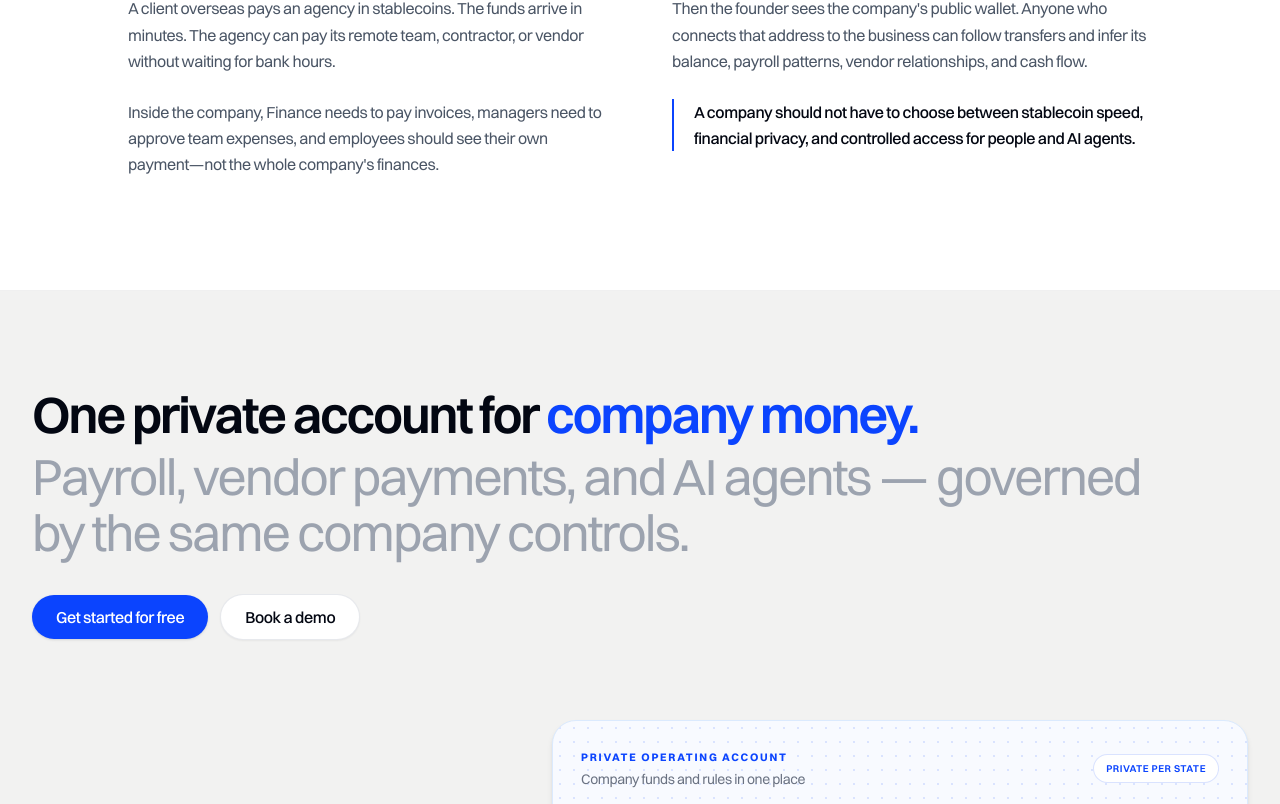
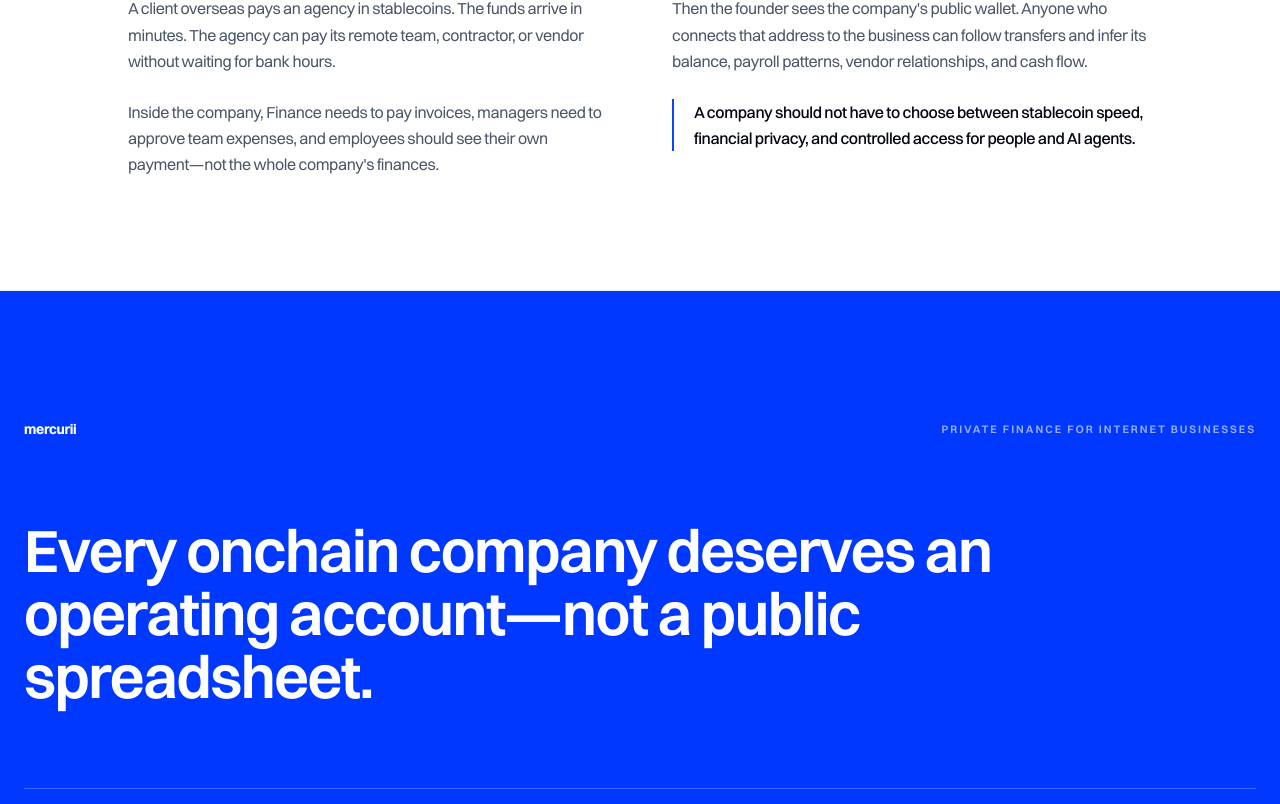
Before and after one commit to shumhn/mercurii, a Next.js app in the folder frontend/: page / in a window 1280 px wide. Shown: the part 1996-2800 px from the top of the page. Built offline with nearby package versions, Linux system fonts and the light colour scheme.

Commit message:
feat: highlight finalized PER proofs

```diff
--- a/frontend/app/globals.css
+++ b/frontend/app/globals.css
@@ -21,26 +21,12 @@
   --color-app-muted: var(--app-muted);
   --font-sans: var(--font-switzer), 'Switzer', -apple-system, BlinkMacSystemFont, sans-serif;
   --font-display: var(--font-switzer), 'Switzer', -apple-system, BlinkMacSystemFont, sans-serif;
+  --font-mono: ui-monospace, 'SF Mono', 'Cascadia Mono', Menlo, Consolas, monospace;
 }
 
-/* Force Switzer globally across all elements */
-html,
-body,
-h1,
-h2,
-h3,
-h4,
-h5,
-h6,
-p,
-span,
-a,
-button,
-input,
-select,
-textarea {
-  font-family: var(--font-switzer), 'Switzer', -apple-system, BlinkMacSystemFont, 'Segoe UI', Roboto, sans-serif !important;
-}
+/* Switzer is applied once on <body> via next/font in layout.tsx and inherited.
+ * The old !important rule here also overrode every Tailwind font-mono utility,
+ * so addresses and signatures never rendered monospaced. */
 
 body {
   background-color: #F2F2F1;
--- a/frontend/app/page.tsx
+++ b/frontend/app/page.tsx
@@ -2,6 +2,7 @@ import { Navbar } from "@/components/sections/navbar";
 import { Hero } from "@/components/sections/hero";
 import { SocialProof } from "@/components/sections/social-proof";
 import { FounderStory } from "@/components/sections/founder-story";
+import { Manifesto } from "@/components/sections/manifesto";
 import { BusinessAccount } from "@/components/sections/business-account";
 import { OperationalComparison } from "@/components/sections/operational-comparison";
 import { TeamControl } from "@/components/sections/team-control";
@@ -26,6 +27,9 @@ export default function Home() {
 
       {/* Founder problem story */}
       <FounderStory />
+
+      {/* Vision statement — the deck's bold closing line */}
+      <Manifesto />
 
       {/* The Foundation: Business Account & Multi-currency Flow */}
       <BusinessAccount />
--- a/frontend/components/sections/devnet-proofs.tsx
+++ b/frontend/components/sections/devnet-proofs.tsx
@@ -30,16 +30,16 @@ export function DevnetProofs() {
     },
     {
       title: "Batch Payroll Approval Proof",
-      label: "PER Transaction",
+      label: "PER Transaction · finalized at MagicBlock slot 476577461",
       value: "56EJD3KHVV36bGZ4MAZDhiMjiJ9wL13HcH4ws78j5avg7HN4DweChg2tUsCUfbaPMjJMU6ybjx3WhnDWxiNTTP7A",
-      link: "https://explorer.solana.com/tx/56EJD3KHVV36bGZ4MAZDhiMjiJ9wL13HcH4ws78j5avg7HN4DweChg2tUsCUfbaPMjJMU6ybjx3WhnDWxiNTTP7A?cluster=devnet",
+      link: "https://explorer.solana.com/tx/56EJD3KHVV36bGZ4MAZDhiMjiJ9wL13HcH4ws78j5avg7HN4DweChg2tUsCUfbaPMjJMU6ybjx3WhnDWxiNTTP7A?cluster=custom&customUrl=https%3A%2F%2Fdevnet-tee.magicblock.app",
       status: "9/9 Items Settled",
     },
     {
       title: "Autonomous Agent Spend Proof",
-      label: "PER Float Spend",
+      label: "PER Float Spend · finalized at MagicBlock slot 468306306",
       value: "36iv6JU7B2a2YSxVKpn9Z6bh4B7N7nHWmw7fPV1dBikTcc6MYTgYV21mn71C16bZD3Ebfq9UPhQqW7QjbLdXJvWz",
-      link: "https://explorer.solana.com/tx/36iv6JU7B2a2YSxVKpn9Z6bh4B7N7nHWmw7fPV1dBikTcc6MYTgYV21mn71C16bZD3Ebfq9UPhQqW7QjbLdXJvWz?cluster=devnet",
+      link: "https://explorer.solana.com/tx/36iv6JU7B2a2YSxVKpn9Z6bh4B7N7nHWmw7fPV1dBikTcc6MYTgYV21mn71C16bZD3Ebfq9UPhQqW7QjbLdXJvWz?cluster=custom&customUrl=https%3A%2F%2Fdevnet-tee.magicblock.app",
       status: "1,000 Micro USDC Bounded",
     },
   ];
--- a/frontend/components/sections/manifesto.tsx
+++ b/frontend/components/sections/manifesto.tsx
@@ -4,21 +4,26 @@ import React from "react";
 
 export function Manifesto() {
   return (
-    <section id="manifesto" className="py-28 sm:py-36 border-t border-b border-white/[0.08] relative bg-[#07070a]">
-      <div className="max-w-5xl mx-auto px-6 text-center">
-        <h2 className="text-2xl sm:text-4xl md:text-5xl font-medium tracking-tight text-zinc-100 leading-[1.35]">
-          We empower onchain organizations to operate with true corporate confidentiality. Salaries
-          stay private. Vendor payments stay protected. Autonomous AI agents operate within hardware
-          enclaves — accelerating the new financial internet where value moves freely, instantly,
-          and with absolute secrecy.
+    <section id="manifesto" className="relative bg-[#0038ff] text-white overflow-hidden">
+      <div className="max-w-7xl mx-auto px-6 py-24 sm:py-32">
+        {/* Top row: wordmark + eyebrow, mirroring the pitch-deck vision slide */}
+        <div className="flex items-center justify-between gap-4">
+          <span className="text-sm font-bold tracking-tight">mercurii</span>
+          <span className="text-[11px] font-semibold uppercase tracking-[0.18em] text-white/60">
+            Private finance for internet businesses
+          </span>
+        </div>
+
+        <h2 className="mt-14 sm:mt-20 max-w-5xl text-4xl sm:text-6xl font-semibold tracking-tight leading-[1.05]">
+          Every onchain company deserves an operating account&mdash;not a public spreadsheet.
         </h2>
 
-        <div className="mt-12 flex items-center justify-center gap-3">
-          <span className="text-xs uppercase tracking-widest text-zinc-500 font-mono">
+        <div className="mt-14 sm:mt-20 border-t border-white/25 pt-6 flex flex-wrap items-center gap-x-3 gap-y-2">
+          <span className="text-xs uppercase tracking-widest text-white/70 font-mono">
             Hardware-Enforced Privacy
           </span>
-          <span className="text-zinc-700">•</span>
-          <span className="text-xs uppercase tracking-widest text-emerald-400 font-mono">
+          <span className="text-white/40">&bull;</span>
+          <span className="text-xs uppercase tracking-widest text-white font-mono">
             MagicBlock Ephemeral Rollup
           </span>
         </div>
--- a/frontend/components/sections/treasury-terminal.tsx
+++ b/frontend/components/sections/treasury-terminal.tsx
@@ -21,7 +21,7 @@ export function TreasuryTerminal() {
       category: "payroll",
       recipient: "eng-lead.sol (Encrypted ATA)",
       amount: "8,500.00",
-      slot: "509,146,140",
+      slot: "472,853,742",
       status: "Settled (Circle USDC)",
       hash: "49KrESZzxMigzPxJBRvEDAZCtpeBMAHiViEnBBoGjRsa2Hd2VxgWKxm2M7ZUPJK9YtUhqK9L93S2gZ4N2bUFQ55v",
       statusColor: "emerald",
@@ -32,7 +32,7 @@ export function TreasuryTerminal() {
       category: "payroll",
       recipient: "design-core.sol (Encrypted ATA)",
       amount: "6,200.00",
-      slot: "509,146,140",
+      slot: "472,853,912",
       status: "Settled (Circle USDC)",
       hash: "ZaNscdVKCpRR13c9xMnexsQ1cDeq9QDy3JqEYjENkGNPw3kspYzzm6yLhZVUvi666di4iHoKen4up9wHjFDjggf",
       statusColor: "emerald",
@@ -43,7 +43,7 @@ export function TreasuryTerminal() {
       category: "vendors",
       recipient: "Acme Cloud Vendor ATA",
       amount: "14,250.00",
-      slot: "509,145,980",
+      slot: "472,854,084",
       status: "Finance Grant Executed",
       hash: "2HoBWNrQBziB5Mpp7DDMNna8KaL8rZrW8pjc64btnuthZRKd5oYZqPfKTXmmDkHs9uEAPJdEy2jYwdv9hBtYBF67",
       statusColor: "cyan",
@@ -54,7 +54,7 @@ export function TreasuryTerminal() {
       category: "agent",
       recipient: "Anthropic / API Provider",
       amount: "24.50",
-      slot: "509,145,110",
+      slot: "468,306,306",
       status: "Bounded Float Spend",
       hash: "36iv6JU7B2a2YSxVKpn9Z6bh4B7N7nHWmw7fPV1dBikTcc6MYTgYV21mn71C16bZD3Ebfq9UPhQqW7QjbLdXJvWz",
       statusColor: "purple",
@@ -65,7 +65,7 @@ export function TreasuryTerminal() {
       category: "payroll",
       recipient: "audit-sec.sol (Encrypted ATA)",
       amount: "12,000.00",
-      slot: "509,144,820",
+      slot: "476,577,461",
       status: "Settled (Circle USDC)",
       hash: "56EJD3KHVV36bGZ4MAZDhiMjiJ9wL13HcH4ws78j5avg7HN4DweChg2tUsCUfbaPMjJMU6ybjx3WhnDWxiNTTP7A",
       statusColor: "emerald",
@@ -185,7 +185,7 @@ export function TreasuryTerminal() {
                 <th className="py-4 px-6">Confidential Recipient</th>
                 <th className="py-4 px-6 text-right">Amount (USDC)</th>
                 <th className="py-4 px-6">Execution Status</th>
-                <th className="py-4 px-6 text-right">Devnet Proof</th>
+                <th className="py-4 px-6 text-right">MagicBlock PER Proof</th>
               </tr>
             </thead>
             <tbody className="divide-y divide-white/[0.05] text-xs">
@@ -240,12 +240,14 @@ export function TreasuryTerminal() {
                   {/* Column 5: Proof Link */}
                   <td className="py-4 px-6 text-right">
                     <a
-                      href={`https://explorer.solana.com/tx/${item.hash}?cluster=devnet`}
+                      href={`https://explorer.solana.com/tx/${item.hash}?cluster=custom&customUrl=https%3A%2F%2Fdevnet-tee.magicblock.app`}
                       target="_blank"
                       rel="noopener noreferrer"
+                      title={`Finalized at MagicBlock slot ${item.slot}`}
                       className="inline-flex items-center gap-1 font-mono text-xs text-zinc-400 hover:text-white transition-colors"
                     >
                       <span>{item.hash.slice(0, 6)}...{item.hash.slice(-4)}</span>
+                      <span className="text-zinc-600">· slot {item.slot}</span>
                       <ExternalLink className="w-3 h-3 text-zinc-500" />
                     </a>
                   </td>
```
